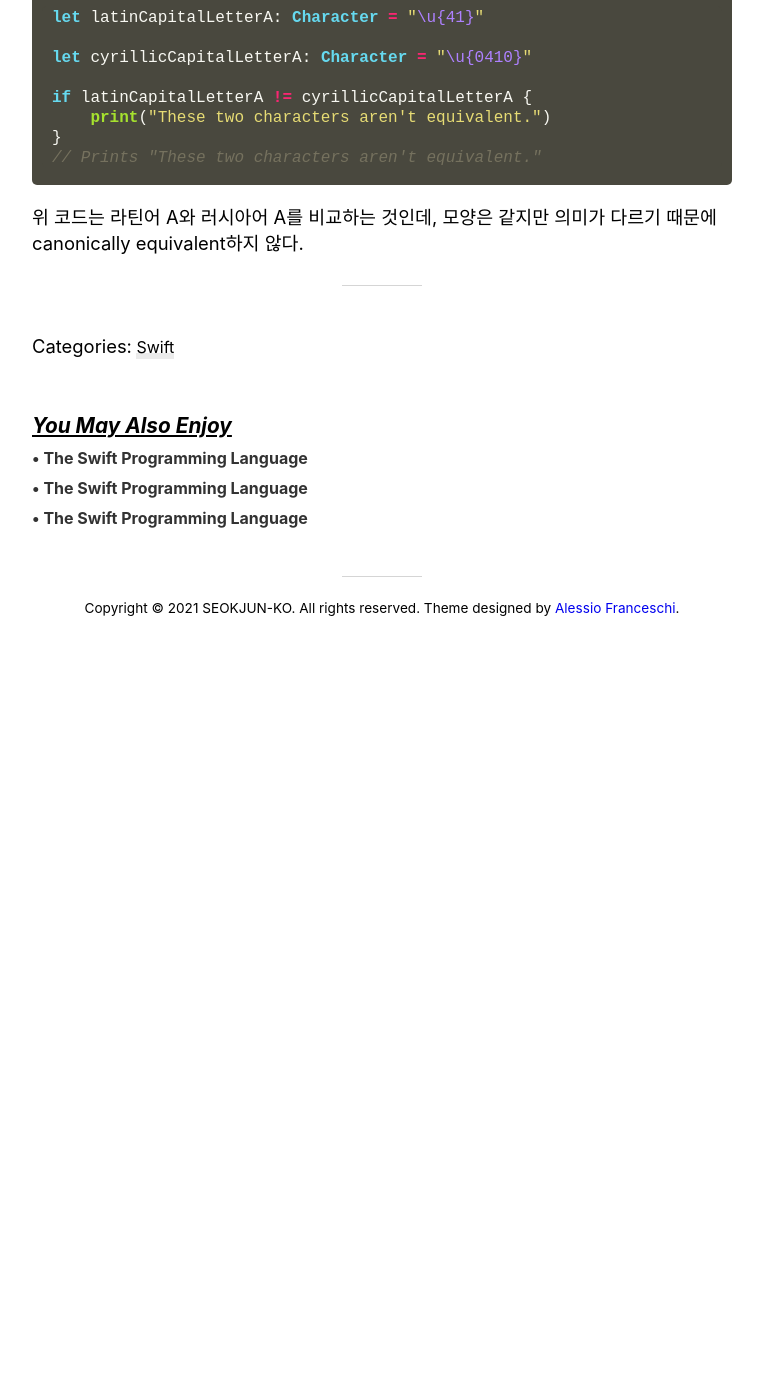
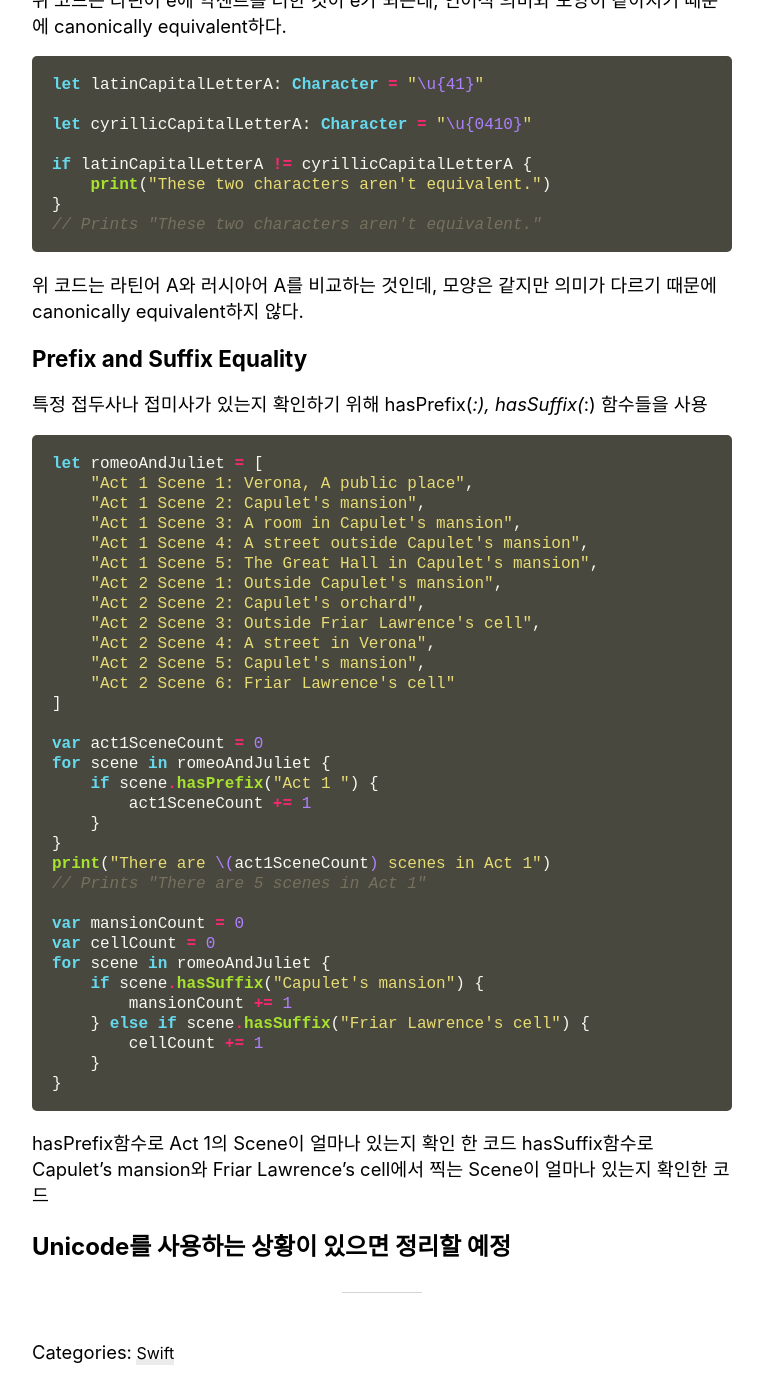
Before and after one commit to SEOKJUN-KO/SEOKJUN-KO.github.io, a Jekyll site: the page built from _posts/2021-05-13-4.md, in a window 1280 px wide and 1400 px high, scrolled down 3592 px. Shown: the whole window, without its empty margins (258-1021 px from the left). Built offline with Jekyll 4.4.1, drawn with Linux system fonts in a browser that asks for light colours; nearby versions of some CDN libraries; comment, search, counter and statistics services are not loaded; before the commit the page ends 4222 px from its top, so only the background shows below that; some of the changed text lies outside the part shown.

Commit message:
Update 2021-05-13-4.md

````diff
--- a/_posts/2021-05-13-4.md
+++ b/_posts/2021-05-13-4.md
@@ -5,7 +5,7 @@ categories: [Swift]
 description: "The Swift Programming Language"
 ---
 
-### String Interpolation
+## String Interpolation
 문자열 literal에 상수, 변수를 섞어 새로운 문자열을 만드는 방법
 ``` swift
 let multiplier = 3
@@ -14,7 +14,7 @@ let message = "\(multiplier) times 2.5 is \(Double(multiplier) * 2.5)"
 ```
 \(상수 or 변수)의 형태로 문자열 안에 넣는다.
 
-# extended string delimiters
+## extended string delimiters
 
 ``` swift
 print(#"Write an interpolated string in Swift using \(multiplier)."#)
@@ -28,7 +28,7 @@ print(#"6 times 7 is \#(6 * 7)."#)
 ```
 확장된 문자열 구분 문자(#) 안에서 특수문자, String Interpolation의 사용이 필요하다면 \뒤에 #을 붙여 사용하면된다.
 
-### Counting Characters
+## Counting Characters
 
 ``` swift
 let unusualMenagerie = "Koala 🐨, Snail 🐌, Penguin 🐧, Dromedary 🐪"
@@ -37,9 +37,9 @@ print("unusualMenagerie has \(unusualMenagerie.count) characters")
 ```
 count를 통해서 Character value의 갯수를 셀 수 있다.
 
-### Accessing and Modifying a String
+## Accessing and Modifying a String
 
-# String Indice
+### String Indice
 Swift에서 Character가 문자에 따라 다른 크기로 저장되기 때문에 String을 정수 값으로 인덱싱 될 수 없다.
 ``` swift
 let greeting = "Guten Tag!"
@@ -68,7 +68,7 @@ for index in greeting.indices {
 
 Note: index(before:), index(after:),  index(_:offsetBy:) methods 들은 모든 Collection protocol에 적용 가능
 
-# Inserting and Removing
+### Inserting and Removing
 ``` swift
 var welcome = "hello"
 welcome.insert("!", at: welcome.endIndex)
@@ -91,7 +91,7 @@ remove, removeSubrange method 사용
 
 Note: insert(_:at:), insert(contentsOf:at:), remove(at:), removeSubrange(_:) methods들 RangeReplaceableCollection protocol에서 사용 가능
 
-### Substrings
+## Substrings
 subscript이나  prefix(_:)같은 함수를 이용해서 substring을 만들 수 있다. String과 같은 방식으로 동작할 수 있지만 짧은 시간동안 사용하기 위해 subscript을 사용한다. 긴 시간 동안 사용해야 한다면 String으로 변환하여 저장해야한다.
 
 ``` swift
@@ -105,9 +105,9 @@ let newString = String(beginning)
 ```
 Substring은 String에서 파생되는데, 따로 저장공간이 있는 것이 아닌  근원이었던 String의 저장공간에서 해당 범위 만큼을 가리키는 것이다. 그럼으로 근원의 String이 변경된다면 Substring의 사용의 문제가 있을 수 있기에 짧은 시간동안 사용하는 것을 추천하는 것이다.
 
-### Comparing Strings
+## Comparing Strings
 
-# String and Character Equality
+### String and Character Equality
 ‘==‘와 ‘!=‘를 통해 동일성을 확인한다.
 
 ``` swift
@@ -120,7 +120,9 @@ if quotation == sameQuotation {
 ```
 동일성을 비교한다는 것은 extended grapheme clusters들이 canonically equivalent한지 확인을 하는 것이다.
 extended grapheme clusters들이 canonically equivalent한다는 것은 같은 언어적 의미와 모양이 같다는 것을 뜻한다. (*심지어, 유니코드 값이 다르게 구성되어 있더라도 말이다)
-
+*extended grapheme cluster is a sequence of one or more Unicode scalars that (when combined) produce a single human-readable character.
+*Extended grapheme clusters are a flexible way to represent many complex script characters as a single Character value
+ex) "\u{E9}" -> é.   "\u{65}\u{301}" -> e+ ́ -> é
 ``` swift
 // "Voulez-vous un café?" using LATIN SMALL LETTER E WITH ACUTE
 let eAcuteQuestion = "Voulez-vous un caf\u{E9}?"
@@ -146,3 +148,44 @@ if latinCapitalLetterA != cyrillicCapitalLetterA {
 // Prints "These two characters aren't equivalent."
 ```
 위 코드는 라틴어 A와 러시아어 A를 비교하는 것인데, 모양은 같지만 의미가 다르기 때문에 canonically equivalent하지 않다.
+
+### Prefix and Suffix Equality
+특정 접두사나 접미사가 있는지 확인하기 위해 hasPrefix(_:), hasSuffix(_:) 함수들을 사용
+``` swift
+let romeoAndJuliet = [
+    "Act 1 Scene 1: Verona, A public place",
+    "Act 1 Scene 2: Capulet's mansion",
+    "Act 1 Scene 3: A room in Capulet's mansion",
+    "Act 1 Scene 4: A street outside Capulet's mansion",
+    "Act 1 Scene 5: The Great Hall in Capulet's mansion",
+    "Act 2 Scene 1: Outside Capulet's mansion",
+    "Act 2 Scene 2: Capulet's orchard",
+    "Act 2 Scene 3: Outside Friar Lawrence's cell",
+    "Act 2 Scene 4: A street in Verona",
+    "Act 2 Scene 5: Capulet's mansion",
+    "Act 2 Scene 6: Friar Lawrence's cell"
+]
+
+var act1SceneCount = 0
+for scene in romeoAndJuliet {
+    if scene.hasPrefix("Act 1 ") {
+        act1SceneCount += 1
+    }
+}
+print("There are \(act1SceneCount) scenes in Act 1")
+// Prints "There are 5 scenes in Act 1"
+
+var mansionCount = 0
+var cellCount = 0
+for scene in romeoAndJuliet {
+    if scene.hasSuffix("Capulet's mansion") {
+        mansionCount += 1
+    } else if scene.hasSuffix("Friar Lawrence's cell") {
+        cellCount += 1
+    }
+}
+```
+hasPrefix함수로 Act 1의 Scene이 얼마나 있는지 확인 한 코드
+hasSuffix함수로 Capulet’s mansion와 Friar Lawrence’s cell에서 찍는 Scene이 얼마나 있는지 확인한 코드
+
+## Unicode를 사용하는 상황이 있으면 정리할 예정
````
